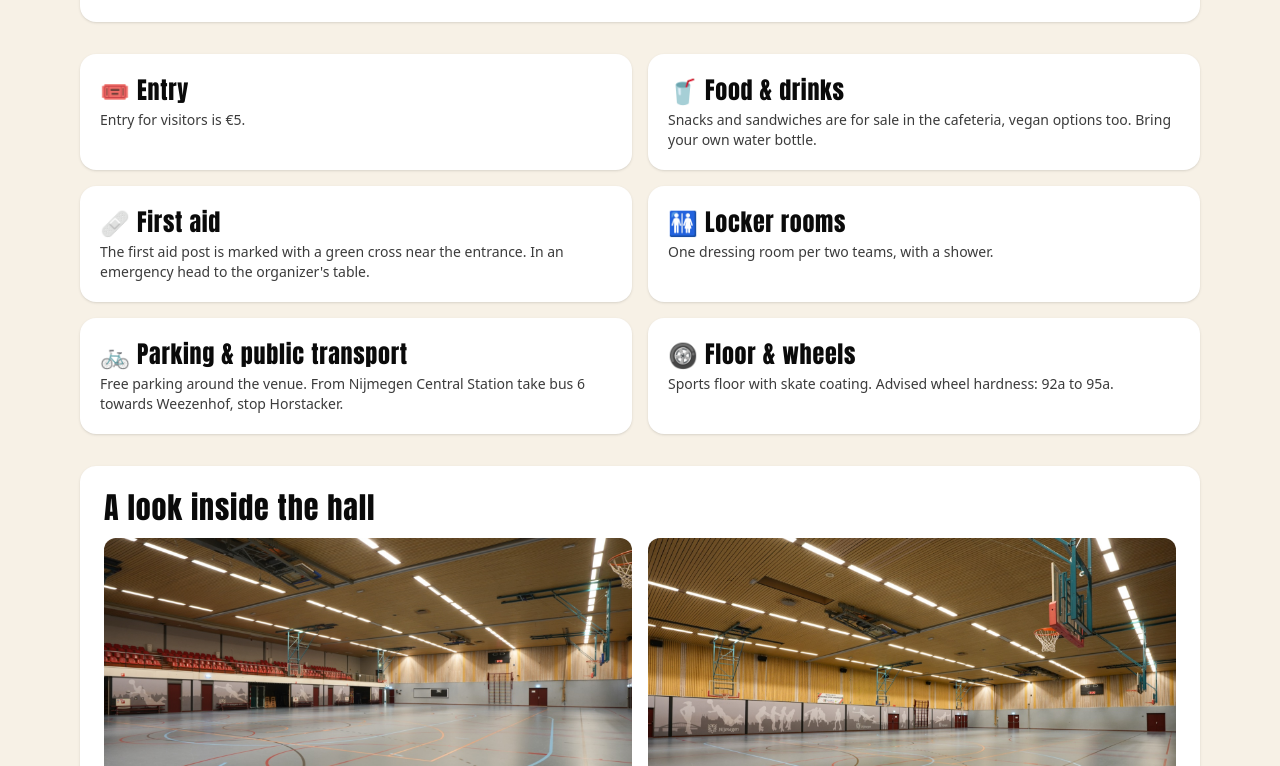
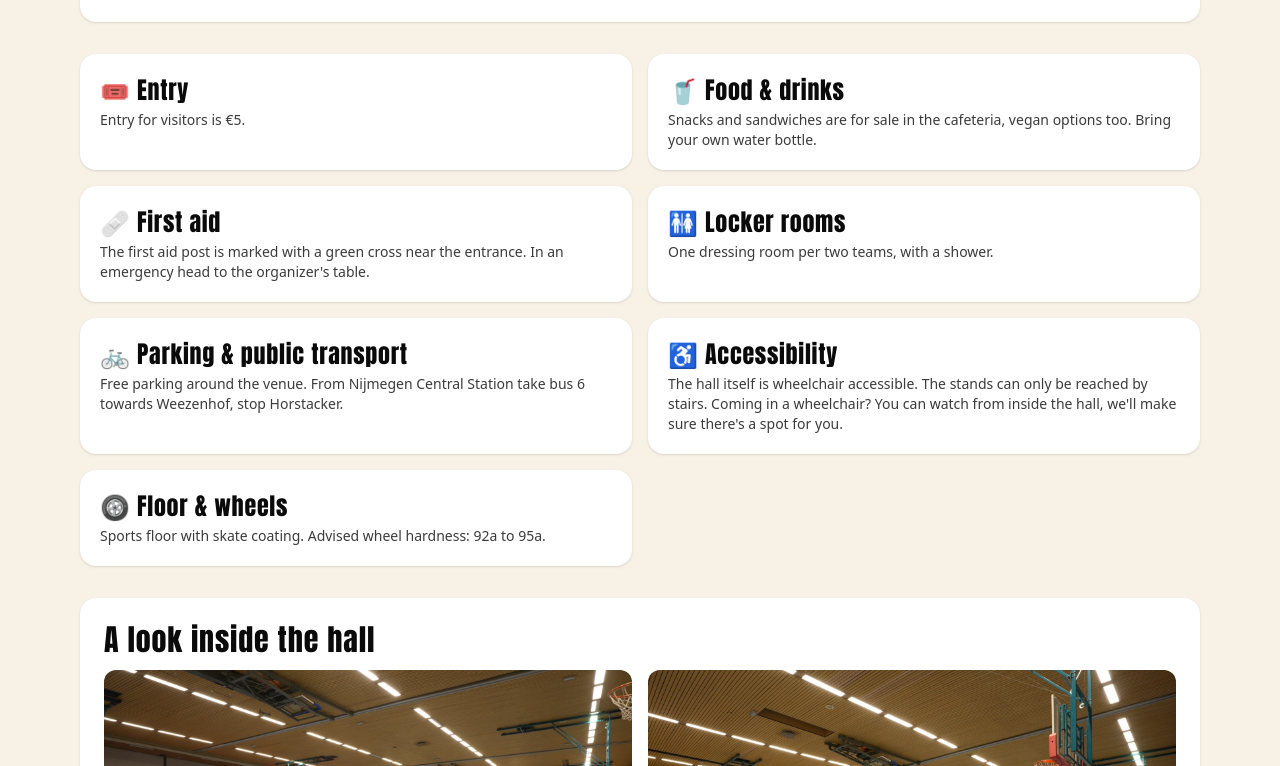
Before and after one commit to Merel1988/smallteamstournament, a Next.js app: page /en/venue in a window 1280 px wide. Shown: the part 550-1316 px from the top of the page. Built offline with nearby package versions, Linux system fonts and the light colour scheme; no server answers; the database is empty.

Commit message:
Add wheelchair accessibility note to venue page

```diff
--- a/messages/en.json
+++ b/messages/en.json
@@ -368,6 +368,8 @@
     "changingBody": "One dressing room per two teams, with a shower.",
     "parkingTitle": "🚲 Parking & public transport",
     "parkingBody": "Free parking around the venue. From Nijmegen Central Station take bus 6 towards Weezenhof, stop Horstacker.",
+    "accessTitle": "♿ Accessibility",
+    "accessBody": "The hall itself is wheelchair accessible. The stands can only be reached by stairs. Coming in a wheelchair? You can watch from inside the hall, we'll make sure there's a spot for you.",
     "floorTitle": "🛞 Floor & wheels",
     "floorBody": "Sports floor with skate coating. Advised wheel hardness: 92a to 95a.",
     "sponsorsHeading": "Sponsors",
--- a/messages/nl.json
+++ b/messages/nl.json
@@ -368,6 +368,8 @@
     "changingBody": "Eén kleedkamer per twee teams, met douche.",
     "parkingTitle": "🚲 Parkeren & OV",
     "parkingBody": "Gratis parkeren rondom de hal. Vanaf Nijmegen CS bus 6 richting Weezenhof, halte Horstacker.",
+    "accessTitle": "♿ Toegankelijkheid",
+    "accessBody": "De zaal zelf is met een rolstoel goed bereikbaar. De tribune is alleen via een trap te bereiken. Kom je met een rolstoel? Dan kun je in de zaal kijken, wij zorgen voor een plek.",
     "floorTitle": "🛞 Vloer & wielen",
     "floorBody": "Sportvloer met skatecoating. Geadviseerde wielhardheid: 92a tot 95a.",
     "sponsorsHeading": "Sponsors",
--- a/src/app/[locale]/venue/page.tsx
+++ b/src/app/[locale]/venue/page.tsx
@@ -40,6 +40,7 @@ export default async function VenuePage({
     { title: t("firstAidTitle"), body: t("firstAidBody") },
     { title: t("changingTitle"), body: t("changingBody") },
     { title: t("parkingTitle"), body: t("parkingBody") },
+    { title: t("accessTitle"), body: t("accessBody") },
     { title: t("floorTitle"), body: t("floorBody") },
   ].filter((c) => c.body.trim().length > 0);
 
```
